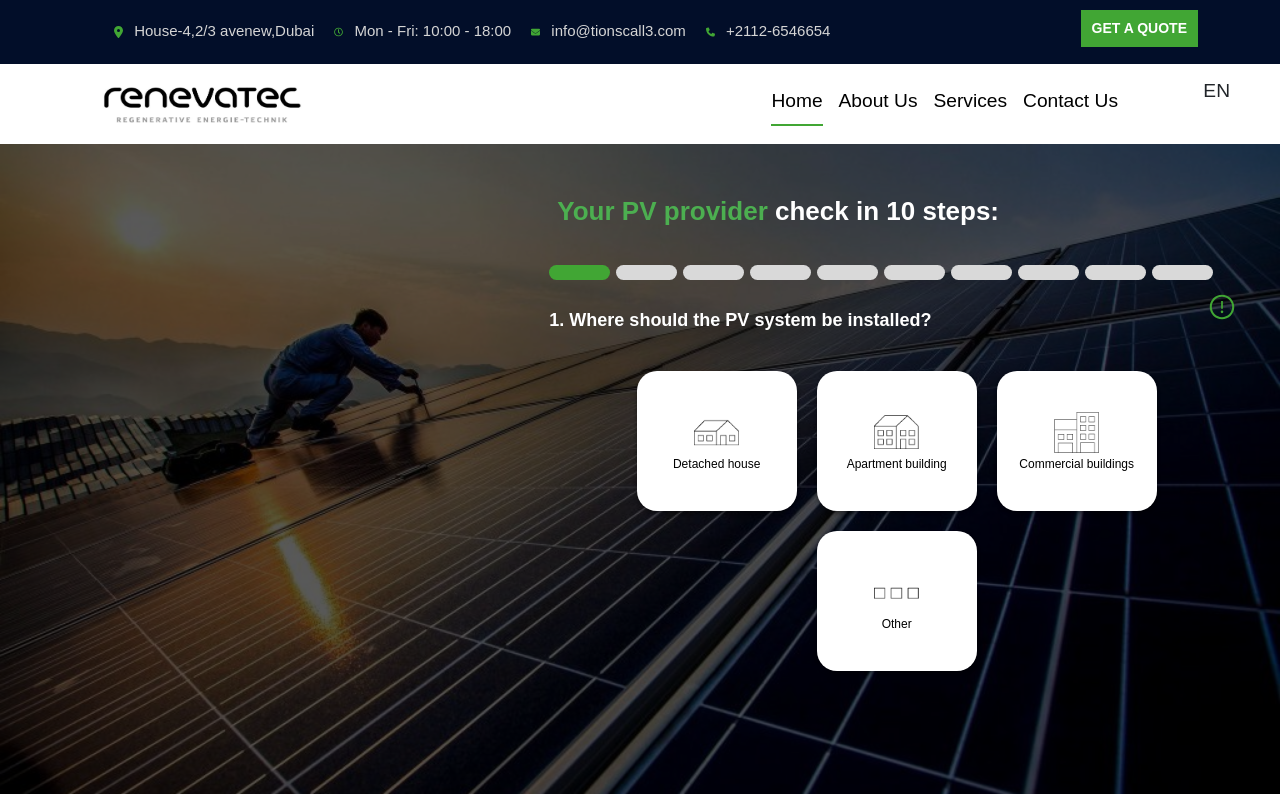
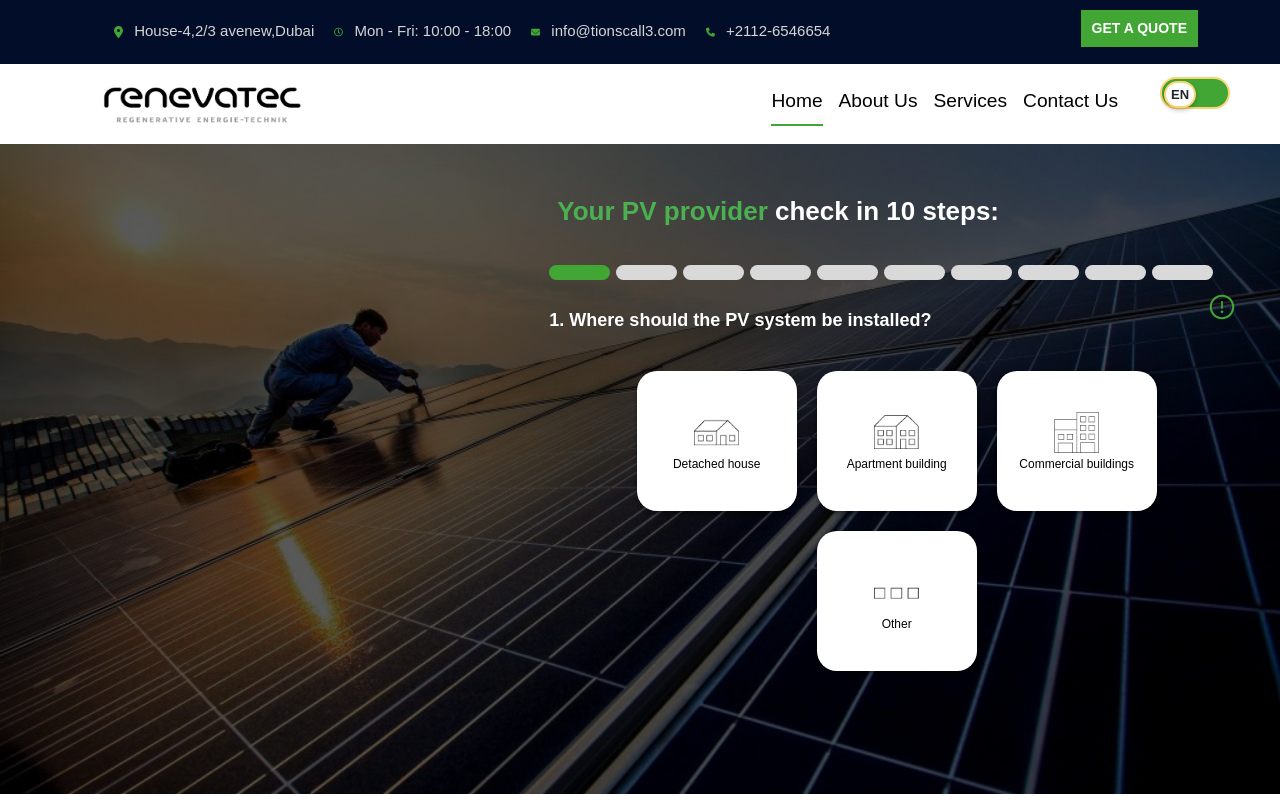
Before and after one commit to phprahul1998/rentech, a Next.js app: page / in a window 1280 px wide. Shown: the top 800 px of the page. Built offline with nearby package versions, Linux system fonts and the light colour scheme.

Commit message:
Update navbar.css
csss

```diff
--- a/styles/navbar.css
+++ b/styles/navbar.css
@@ -285,3 +285,48 @@
     border-left: 100px solid #41A634;
     z-index: 10;
 }
+
+.toggle-container {
+  width: 70px;
+  position: relative;
+  border-radius: 20px;
+  border: 2px solid #fbd36f;
+    background: #41a634;
+
+  cursor: pointer;
+  user-select: none;
+  border-radius: 20px;
+  padding: 2px;
+  height: 32px;
+  position: relative;
+}
+
+.dialog-button {
+  font-size: 13px;
+  line-height: 13px;
+  font-weight: bold;
+  cursor: pointer;
+  border-radius: 20px;
+  background: #fff;
+  transition: all 0.3s;
+  padding: 8px 12px;
+  display: flex;
+  justify-content: center;
+  align-items: center;
+  width: 32px;
+  height: 27px;
+  min-width: unset;
+  border-radius: 20px;
+  box-sizing: border-box;
+  box-shadow: 0px 2px 4px rgba(0, 0, 0, 0.25);
+  position: absolute;
+  left: 34px;
+  transition: all 0.3s ease;
+  border: 2px solid #fbd36f;
+}
+
+.disabled {
+  background-color: #fff;
+  border: 2px solid #fbd36f;
+  left: 2px;
+}
```
